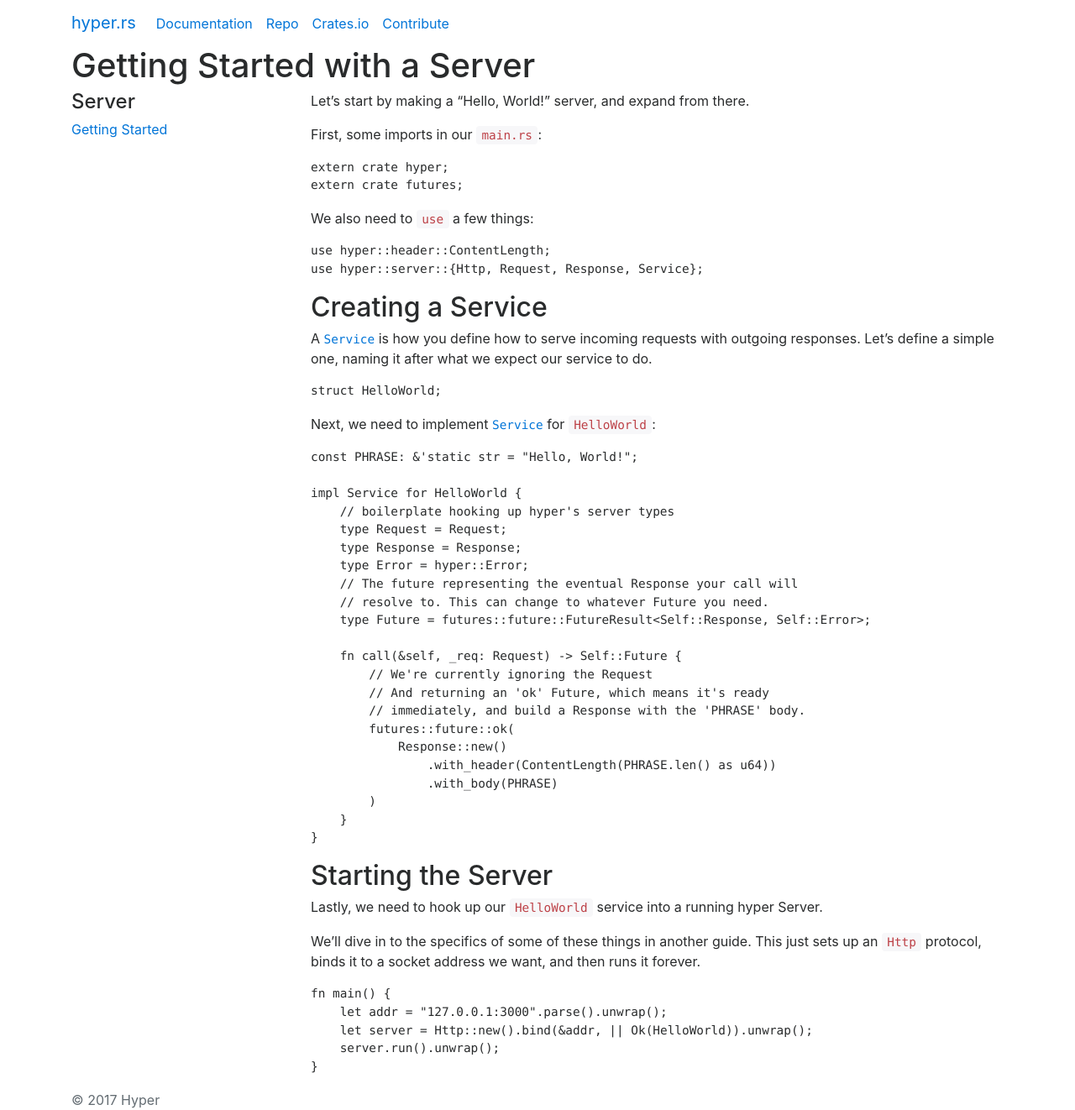
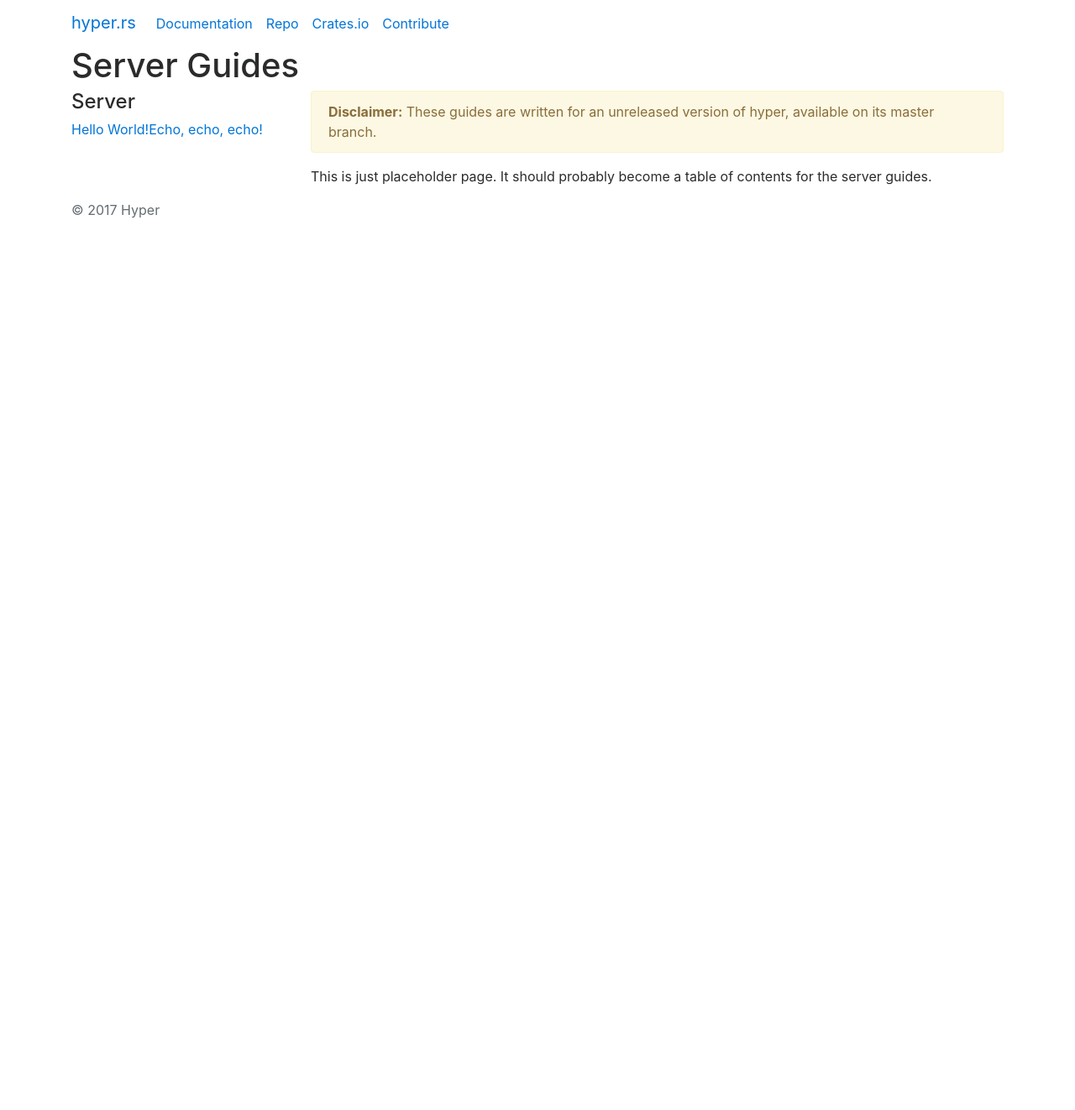
Before and after one commit to hyperium/hyperium.github.io, a Jekyll site: the page built from guides/server/index.md, in a window 1280 px wide. Shown: the whole page at 84% size. Built offline with Jekyll 4.4.1, drawn with Linux system fonts in a browser that asks for light colours; after the commit the page ends 900 px from its top, so only the background shows below that.

Commit message:
starting an echo server guide

````diff
--- a/_layouts/guide.html
+++ b/_layouts/guide.html
@@ -16,11 +16,15 @@
           <nav>
             <h4>Server</h4>
             <ul class="nav">
-              <li><a href="/guides/server">Getting Started</a></li>
+              <li><a href="/guides/server/hello-world">Hello World!</a></li>
+              <li><a href="/guides/server/echo">Echo, echo, echo!</a></li>
             </ul>
           </nav>
         </div>
         <div class="col-md-9 hyper-content">
+          <div class="alert alert-warning">
+            <strong>Disclaimer:</strong> These guides are written for an unreleased version of hyper, available on its master branch.
+          </div>
           {{ content }}
         </div>
       </div>
--- a/guides/server/index.md
+++ b/guides/server/index.md
@@ -1,76 +1,7 @@
 ---
-title:  Getting Started with a Server
+title: Server Guides
 layout: guide
 ---
 
-Let's start by making a "Hello, World!" server, and expand from there.
-
-First, some imports in our `main.rs`:
-
-```rust
-extern crate hyper;
-extern crate futures;
-```
-
-We also need to `use` a few things:
-
-```rust
-use hyper::header::ContentLength;
-use hyper::server::{Http, Request, Response, Service};
-```
-
-## Creating a Service
-
-A [`Service`][service] is how you define how to serve incoming requests
-with outgoing responses. Let's define a simple one, naming it after what
-we expect our service to do.
-
-```rust
-struct HelloWorld;
-```
-
-Next, we need to implement [`Service`][service] for `HelloWorld`:
-
-```rust
-const PHRASE: &'static str = "Hello, World!";
-
-impl Service for HelloWorld {
-    // boilerplate hooking up hyper's server types
-    type Request = Request;
-    type Response = Response;
-    type Error = hyper::Error;
-    // The future representing the eventual Response your call will
-    // resolve to. This can change to whatever Future you need.
-    type Future = futures::future::FutureResult<Self::Response, Self::Error>;
-
-    fn call(&self, _req: Request) -> Self::Future {
-        // We're currently ignoring the Request
-        // And returning an 'ok' Future, which means it's ready
-        // immediately, and build a Response with the 'PHRASE' body.
-        futures::future::ok(
-            Response::new()
-                .with_header(ContentLength(PHRASE.len() as u64))
-                .with_body(PHRASE)
-        )
-    }
-}
-```
-
-## Starting the Server
-
-Lastly, we need to hook up our `HelloWorld` service into a running hyper
-Server.
-
-We'll dive in to the specifics of some of these things in another guide.
-This just sets up an `Http` protocol, binds it to a socket address we
-want, and then runs it forever.
-
-```rust
-fn main() {
-    let addr = "127.0.0.1:3000".parse().unwrap();
-    let server = Http::new().bind(&addr, || Ok(HelloWorld)).unwrap();
-    server.run().unwrap();
-}
-```
-
-[service]: /hyper/master/hyper/server/trait.Service.html
+This is just placeholder page. It should probably become a table of
+contents for the server guides.
````
Also changed, not shown: guides/index.md (+2 -2 lines), guides/server/echo.md (added, +66 -0 lines), guides/server/hello-world.md (added, +76 -0 lines).
